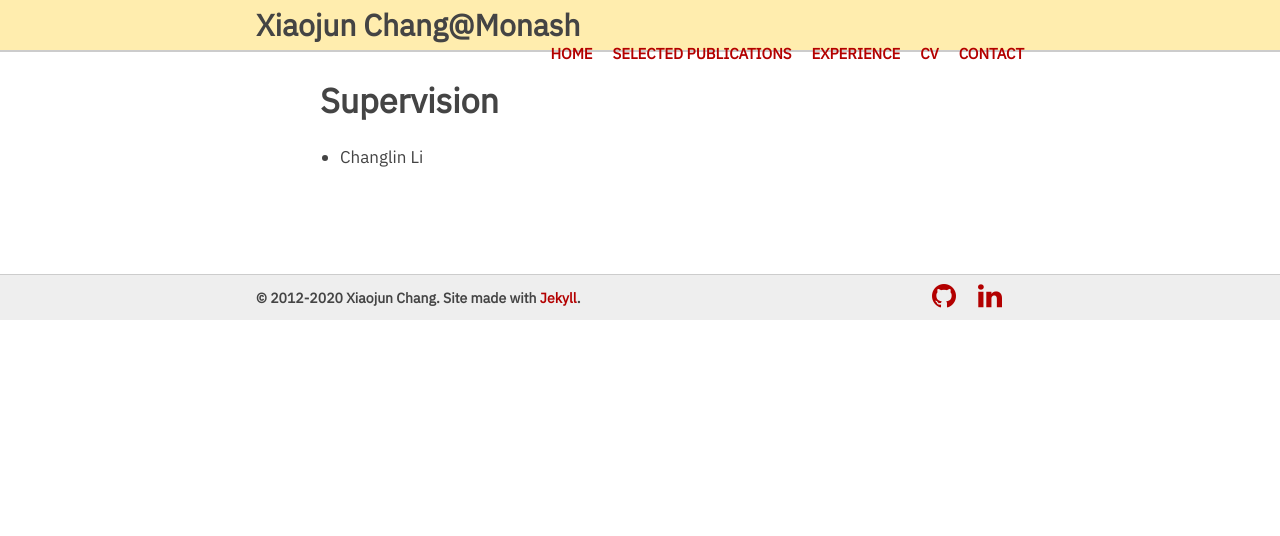
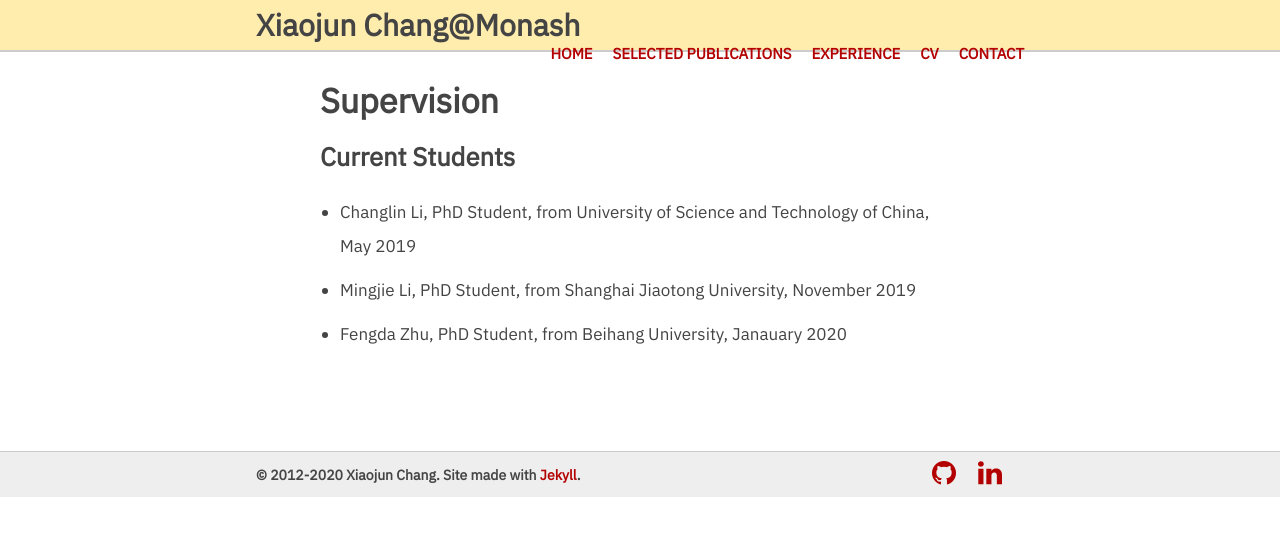
Before and after one commit to zhihuilics/xiaojun-chang.github.io, a Jekyll site: the page built from _pages/my-team.md, in a window 1280 px wide. Shown: the top 536 px of the page. Built offline with Jekyll 4.4.1, drawn with Linux system fonts in a browser that asks for light colours; nearby versions of some CDN libraries; a style sheet for code colours, icons or effects is not loaded.

Commit message:
Update my-team.md

```diff
--- a/_pages/my-team.md
+++ b/_pages/my-team.md
@@ -9,6 +9,10 @@ permalink: /my-team
 <div markdown="1" class="contact">
 
 # Supervision
-- Changlin Li
+
+## Current Students
+- Changlin Li, PhD Student, from University of Science and Technology of China, May 2019
+- Mingjie Li, PhD Student, from Shanghai Jiaotong University, November 2019
+- Fengda Zhu, PhD Student, from Beihang University, Janauary 2020
 
 </div>
```
